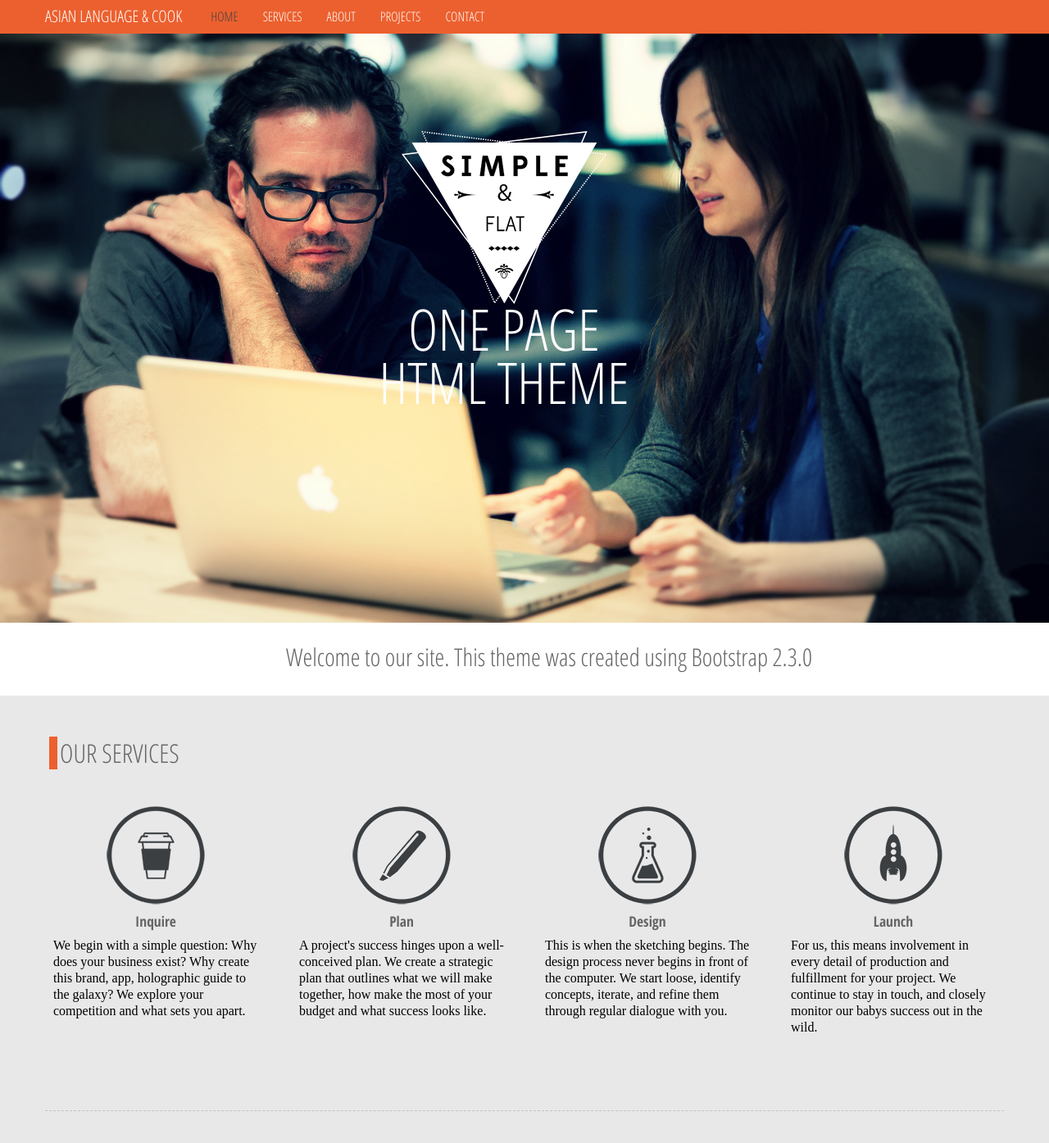
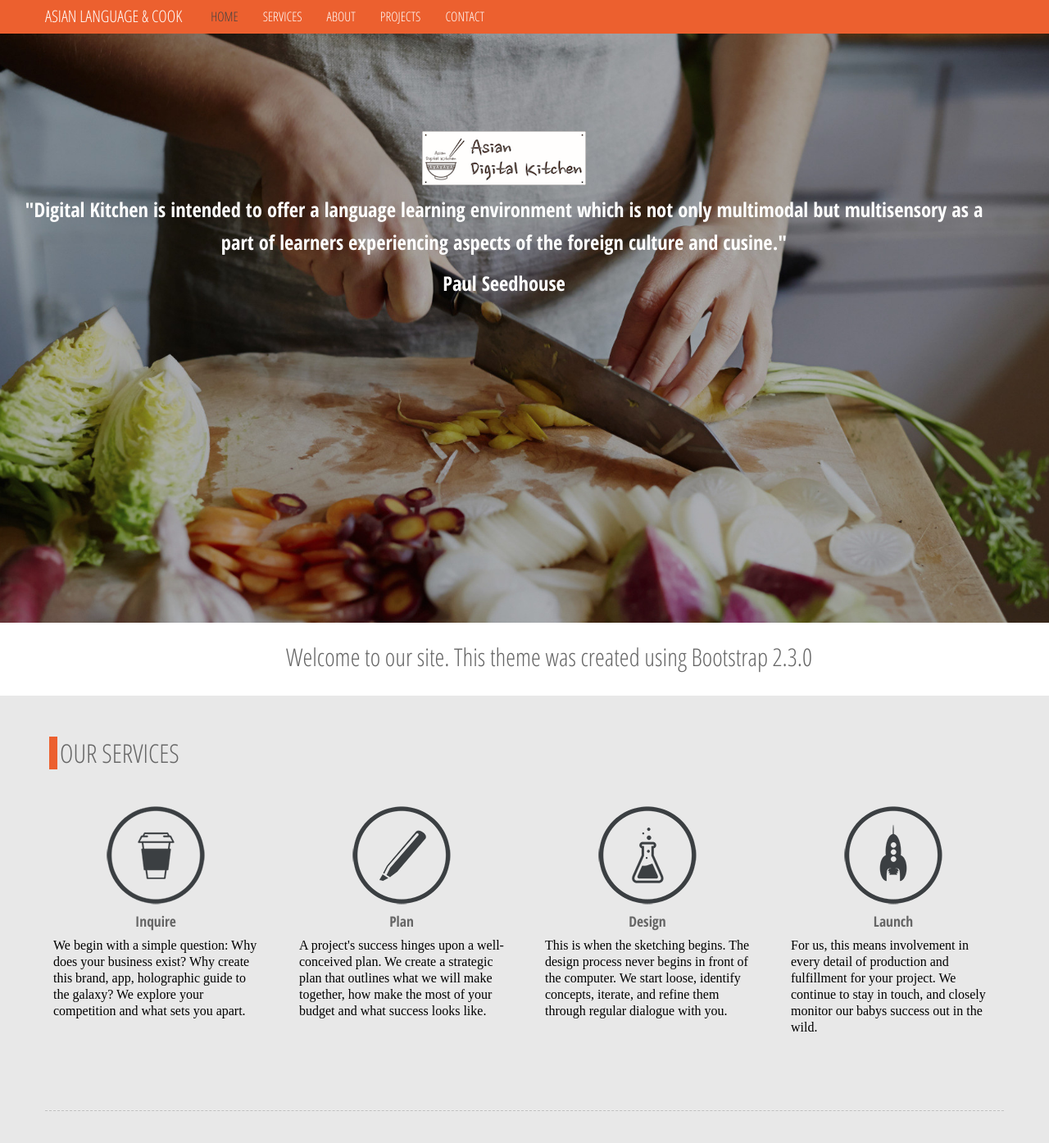
Before and after one commit to andrewchaa/asian-language-cook, a Jekyll site: the page built from index.html, in a window 1280 px wide and 1400 px high. Shown: the top 1395 px of the window at 82% size. Built offline with Jekyll 4.4.1, drawn with Linux system fonts in a browser that asks for light colours; some web fonts are replaced.

Commit message:
home background and logo

```diff
--- /dev/null
+++ b/_includes/header-wrap.html
@@ -0,0 +1,13 @@
+<!-- Header Image and Logo -->
+<div id="headerwrap">
+    <header class="clearfix">
+        <div class="span12">
+            <img src="assets/images/logo.png">
+            <h3 style="color: white;">"Digital Kitchen is intended to offer a language learning environment
+                which is not only multimodal but multisensory as a part of learners experiencing
+                aspects of the foreign culture and cusine."
+            </h3>
+            <h3 style="color: white;">Paul Seedhouse</h3>
+        </div>
+    </header>
+</div>
--- a/_layouts/default.html
+++ b/_layouts/default.html
@@ -8,17 +8,7 @@
     <!-- Navigation Bar -->
     {% include navigation-bar.html %}
 
-    <!-- Header Image and Logo -->
-    <div id="headerwrap">
-        <header class="clearfix">
-            <div class="span12">
-                <img src="assets/img/logo.png">
-                <h1>ONE PAGE</h1>
-                <h1>HTML THEME</h1>
-            </div>
-        </header>
-    </div>
-
+    {% include header-wrap.html %}
     <!-- Welcome -->
     <div id="welcomewrap">
         <header class="clearfix">
--- a/assets/css/main.css
+++ b/assets/css/main.css
@@ -119,7 +119,7 @@ hr {
 /********** HEADER WRAP **********/
 #headerwrap {
     width: 100%;
-    background: url(../img/topbg5.jpg) no-repeat center center fixed;
+    background: url(../images/home-cooking.jpg) no-repeat center center fixed;
 	  -webkit-background-size: cover;
 	  -moz-background-size: cover;
 	  -o-background-size: cover;
```
Also changed, not shown: assets/images/home-cooking.jpg (added), assets/images/logo.png (added).
